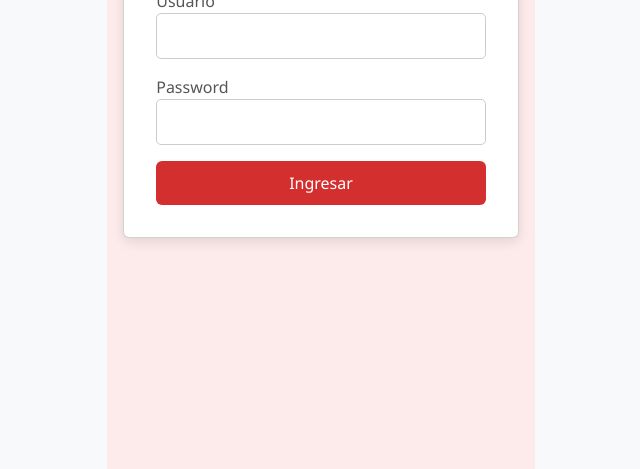
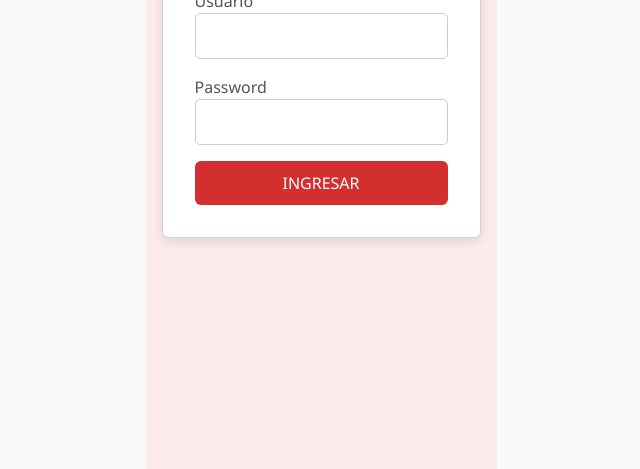
Before and after one commit to camiromero99/Alojana, a plain HTML site: page index.html in a window 1280 px wide. Shown: the part 331-800 px from the top of the page, without its empty margins (319-959 px from the left). Drawn offline with nearby package versions, Linux system fonts and the light colour scheme.

Commit message:
modifique el boton ingresar porque no te llevaba al home, en el index

```diff
--- a/index.html
+++ b/index.html
@@ -13,19 +13,22 @@
 <main class="contenedor-login">
   <div class="card">
     <h1>ALOJANA</h1>
-    <form action="/submit" method="post">
+
+
         <div class="mb-3">
           <label for="usuario">Usuario</label>
-        <input type="text" name="usuario" id="usuario" required />
+          <input type="text" name="usuario" id="usuario" class="form-control" />
         </div>
         <div class="mb-3">
           <label for="password">Password</label>
-        <input type="password" name="Password" id="password" required />
+          <input type="password" name="password" id="password" class="form-control" />
         </div>
-      <button type="submit" class="btn btn-primary">Ingresar</button>
-    </form>
+        <a href="home.html">
+          <button type="submit" class="btn btn-primary w-100">INGRESAR</button>
+        </a>
 
   </div>
+
   </main>
 
 
```
Lines whose indentation alone changed are shown as unchanged.
